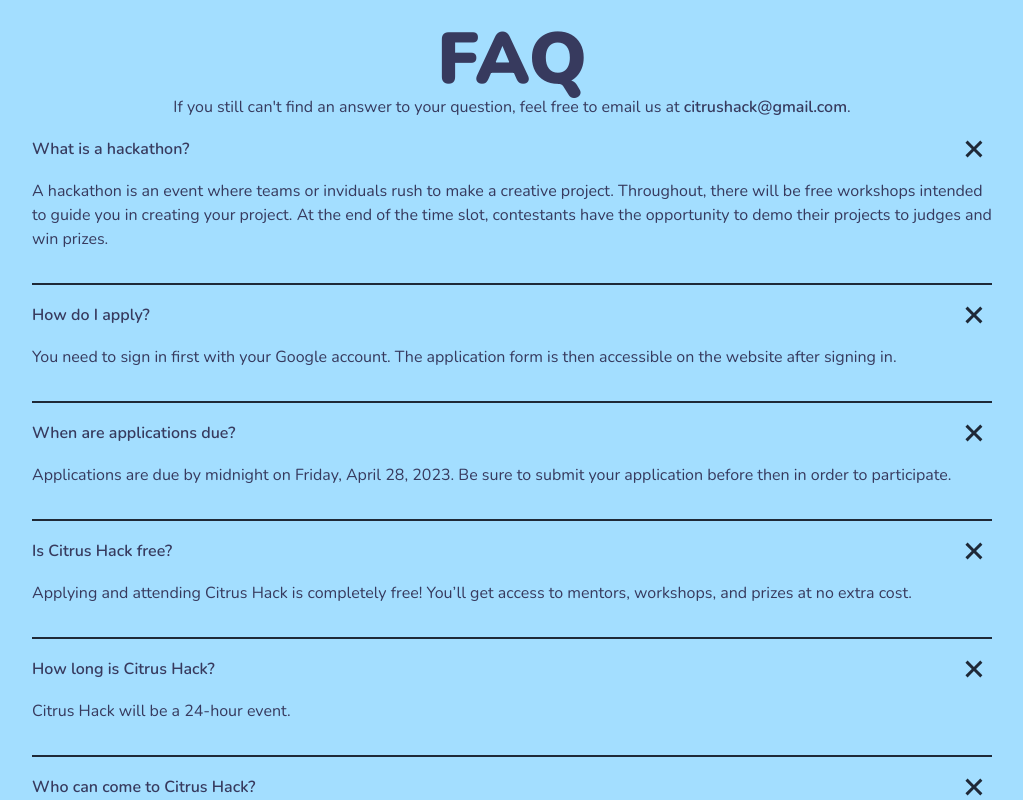
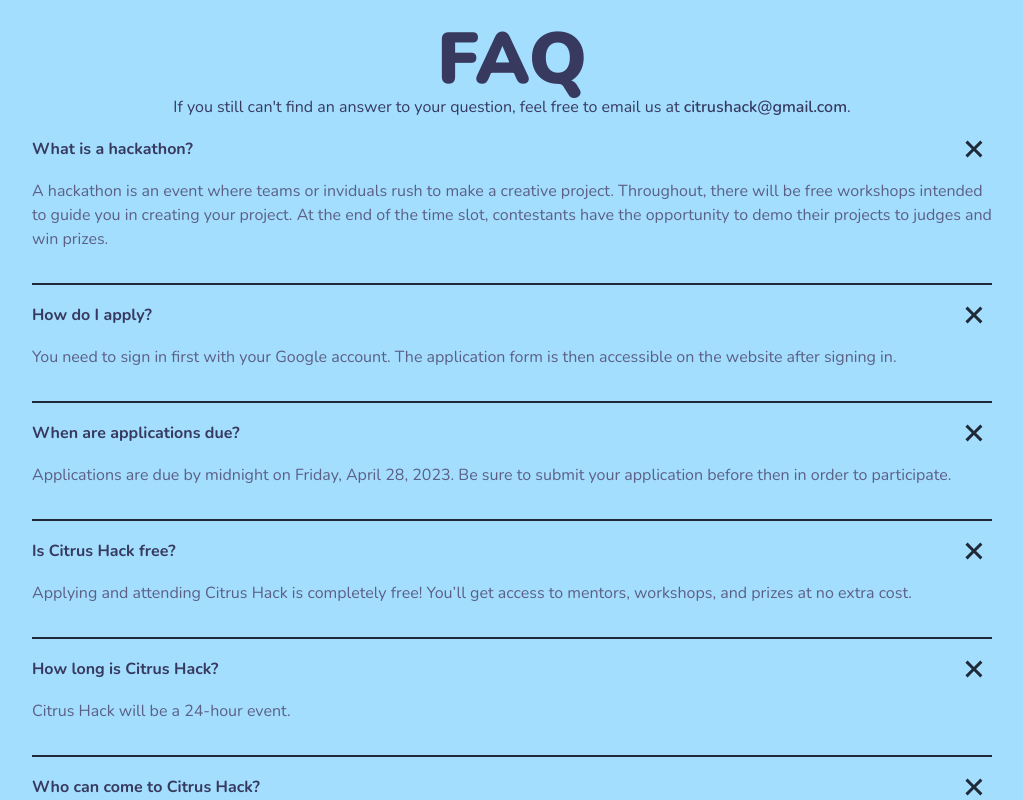
Before and after one commit to minsooerickim/citrushack2023, a Next.js app: page / in a window 1280 px wide. Shown: the part 6700-7500 px from the top of the page, without its empty margins (128-1151 px from the left). Built offline with nearby package versions, Linux system fonts and the light colour scheme; no server answers; the database is empty.

Commit message:
:lipstick: update faq style

```diff
--- a/components/FAQ.tsx
+++ b/components/FAQ.tsx
@@ -19,7 +19,7 @@ export function FaqAccordion({ question, answer }: Props) {
         className="flex py-3 items-center hover:text-highlight cursor-pointer"
         onClick={() => setOpen(!open)}
       >
-        <h4 className="grow font-semibold text-text">{question}</h4>
+        <h4 className="grow font-bold text-text">{question}</h4>
         <div>
           <BiX
             className={
@@ -36,9 +36,9 @@ export function FaqAccordion({ question, answer }: Props) {
         }
       >
         {typeof answer === 'string' ? (
-          <p className="m-0 mb-8 text-text">{answer}</p>
+          <p className="m-0 mb-8 text-lightPurple">{answer}</p>
         ) : (
-          <div className="m-0 mb-8 text-text">{answer}</div>
+          <div className="m-0 mb-8 text-lightPurple">{answer}</div>
         )}
       </div>
     </div>
```
